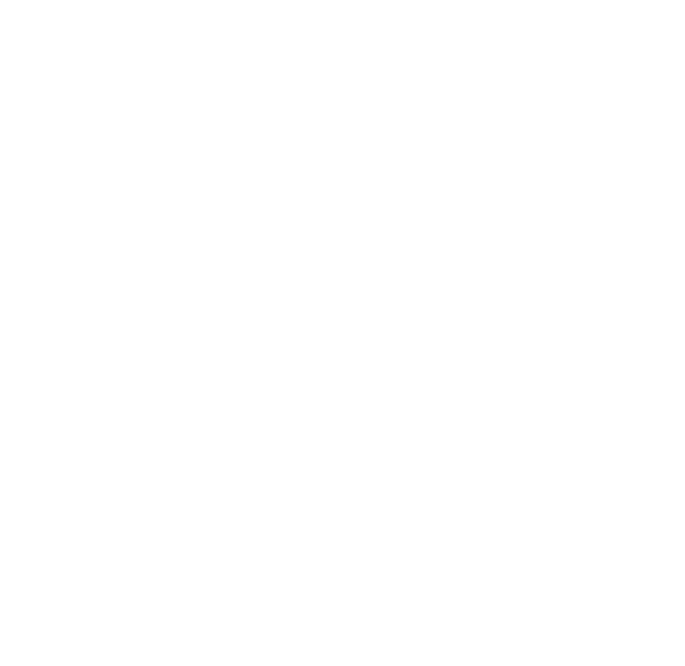
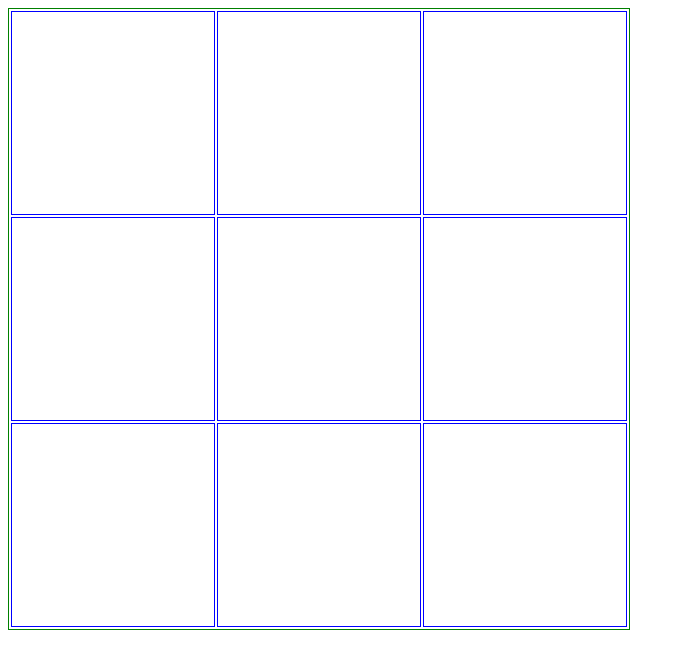
Before and after one commit to mdshepard/tictactoe, a plain HTML site: page index.html in a window 1280 px wide. Shown: the whole page, without its empty margins (0-685 px from the left). Drawn offline with Linux system fonts and the light colour scheme.

Commit message:
implemented styling, orange background on hover.

```diff
--- a/index.html
+++ b/index.html
@@ -1,12 +1,30 @@
 <!DOCTYPE html>
 <html lang="en">
 <head>
+    <link rel="stylesheet" href="style.css">
     <meta charset="UTF-8">
     <meta name="viewport" content="width=device-width, initial-scale=1.0">
     <meta http-equiv="X-UA-Compatible" content="ie=edge">
     <title>Document</title>
 </head>
 <body>
-
+    <table>
+        <tr>
+            <td></td>
+            <td></td>
+            <td></td>
+        </tr>
+        <tr>
+            <td></td>
+            <td></td>
+            <td></td>
+        </tr>
+        <tr>
+            <td></td>
+            <td></td>
+            <td></td>
+        </tr>
+    </table>
+    <script src = "main.js"></script>
 </body>
 </html>
--- a/style.css
+++ b/style.css
@@ -0,0 +1,11 @@
+td {
+    width: 200px;
+    height: 200px;
+    border: 1px solid blue;
+}
+td:hover {
+    background: orange;
+}
+table {
+    border: 1px solid green;
+}
```
